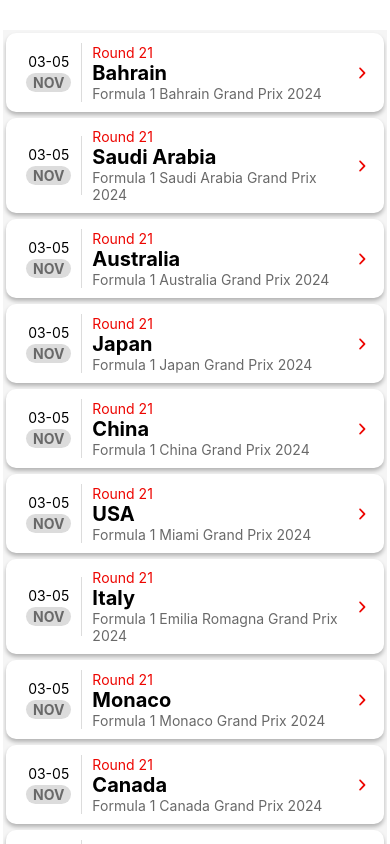
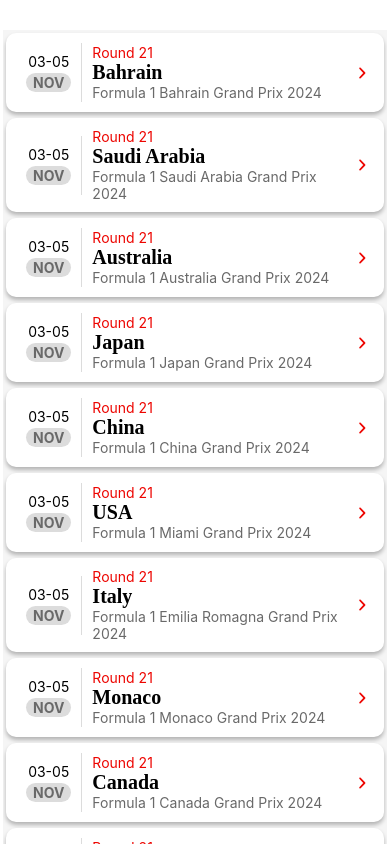
Before and after one commit to vpn2003/F1Project, a React Native app: screen / in a window 390 px wide. Built offline with nearby package versions, Linux system fonts and the light colour scheme.

Commit message:
Added F1 Fonts

```diff
--- a/App.tsx
+++ b/App.tsx
@@ -1,12 +1,21 @@
+import React, { useState, useEffect } from 'react';
 import { StatusBar } from 'expo-status-bar';
-import { StyleSheet, Text, View, FlatList, SafeAreaView } from 'react-native';
-import { Entypo } from '@expo/vector-icons';
-import { Colors } from './src/Constants/Colors';
+import { StyleSheet, FlatList, SafeAreaView } from 'react-native';
 import RaceListItem from './src/Components/RaceListItem';
-import racesResponse from './assets/data/races.json'
+import racesResponse from './assets/data/races.json';
+import * as Font from 'expo-font';
 const races = racesResponse.data.races.response;
 
 export default function App() {
+  const [fontsLoaded, setFontsLoaded] = useState(false);
+
+  const loadFonts = async () => {
+    await Font.loadAsync({
+      'F1-Black': require('./assets/fonts/Formula1-Black.ttf'),
+    });
+    setFontsLoaded(true);
+  };
+
   return (
     <SafeAreaView style={styles.container}>
       <FlatList
--- a/app.json
+++ b/app.json
@@ -22,6 +22,9 @@
     },
     "web": {
       "favicon": "./assets/favicon.png"
-    }
+    },
+    "plugins": [
+      "expo-font"
+    ]
   }
 }
--- a/package.json
+++ b/package.json
@@ -12,7 +12,8 @@
     "expo": "~51.0.17",
     "expo-status-bar": "~1.12.1",
     "react": "18.2.0",
-    "react-native": "0.74.2"
+    "react-native": "0.74.2",
+    "expo-font": "~12.0.7"
   },
   "devDependencies": {
     "@babel/core": "^7.20.0",
--- a/src/Components/RaceListItem.tsx
+++ b/src/Components/RaceListItem.tsx
@@ -68,6 +68,7 @@
     country: {
       fontSize: 20,
       fontWeight: 'bold',
+      fontFamily: 'F1-Black'
     },
     description: {
       color: 'dimgray'
```
Also changed, not shown: notes.txt, 1 other file (tests, documents, lock files or other folders).
